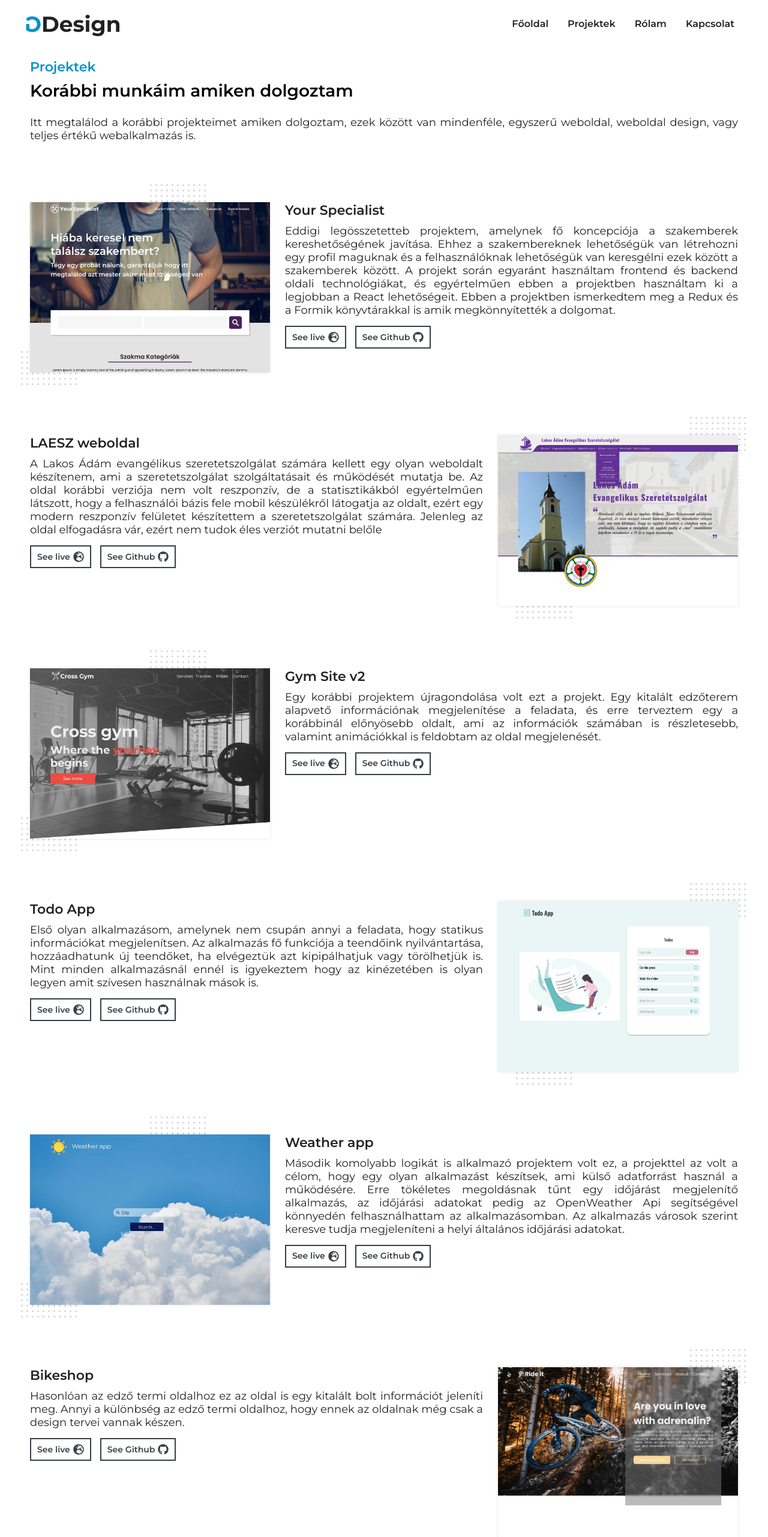
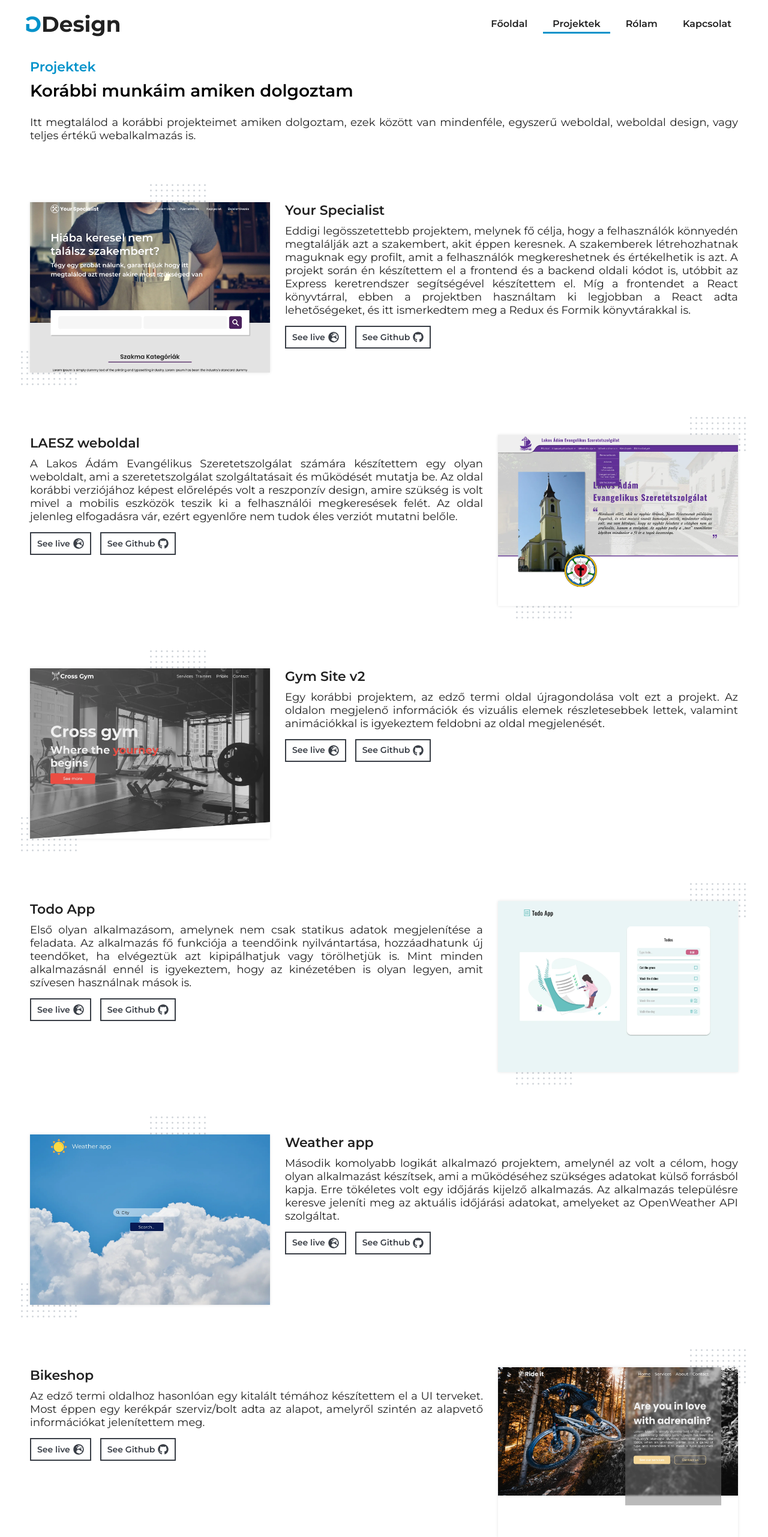
Before and after one commit to Gkristof96/Portfolio_v3, a React (Create React App) app: page /projects in a window 1280 px wide. Shown: the top 2562 px of the page at 60% size. Built offline with nearby package versions, Linux system fonts and the light colour scheme.

Commit message:
content changes

```diff
--- a/src/components/Layout/Header.js
+++ b/src/components/Layout/Header.js
@@ -29,22 +29,22 @@ const Header = (props) => {
       <nav className={navigation}>
         <ul>
           <li>
-            <NavLink to="/" activeClassName="active">
+            <NavLink to="/" exact activeClassName={style.active}>
               Főoldal
             </NavLink>
           </li>
           <li>
-            <NavLink to="/projects" activeClassName="active">
+            <NavLink to="/projects" activeClassName={style.active}>
               Projektek
             </NavLink>
           </li>
           <li>
-            <NavLink to="/about" activeClassName="active">
+            <NavLink to="/about" activeClassName={style.active}>
               Rólam
             </NavLink>
           </li>
           <li>
-            <NavLink to="/contact" activeClassName="active">
+            <NavLink to="/contact" activeClassName={style.active}>
               Kapcsolat
             </NavLink>
           </li>
--- a/src/components/Layout/Header.module.css
+++ b/src/components/Layout/Header.module.css
@@ -50,13 +50,14 @@ header .navigation ul {
 
 header .navigation ul li {
   transition: 0.5s ease-in-out;
+  margin: 0 5px;
 }
 
 header .navigation ul li:hover {
   transform: translateY(-5px);
 }
 
-header .navigation ul li a {
+.navigation ul li a {
   text-decoration: none;
   font-weight: 600;
   font-size: clamp(12px, 1.25vw, 18px);
@@ -65,8 +66,8 @@ header .navigation ul li a {
   color: #212121;
 }
 
-header .navigation ul li a.active {
-  font-size: clamp(14px, 1.25vw, 22px);
+.navigation ul li a.active {
+  border-bottom: 3px solid #0092ca;
 }
 
 header .hamburger-btn {
--- a/src/data/projects.js
+++ b/src/data/projects.js
@@ -4,7 +4,7 @@ export const projectData = [
     name: "Your Specialist",
     image: "images/projects/project_6.webp",
     description:
-      "Eddigi legösszetetteb projektem, amelynek fő koncepciója a szakemberek kereshetőségének javítása. Ehhez a szakembereknek lehetőségük van létrehozni egy profil maguknak és a felhasználóknak lehetőségük van keresgélni ezek között a szakemberek között. A projekt során egyaránt használtam frontend és backend oldali technológiákat, és egyértelműen ebben a projektben használtam ki a legjobban a React lehetőségeit. Ebben a projektben ismerkedtem meg a Redux és a Formik könyvtárakkal is amik megkönnyítették a dolgomat.",
+      "Eddigi legösszetettebb projektem, melynek fő célja, hogy a felhasználók könnyedén megtalálják azt a szakembert, akit éppen keresnek. A szakemberek létrehozhatnak maguknak egy profilt, amit a felhasználók megkereshetnek és értékelhetik is azt. A projekt során én készítettem el a frontend és a backend oldali kódot is, utóbbit az Express keretrendszer segítségével készítettem el. Míg a frontendet a React könyvtárral, ebben a projektben használtam ki legjobban a React adta lehetőségeket, és itt ismerkedtem meg a Redux és Formik könyvtárakkal is.",
     deploy_link:
       "https://www.figma.com/file/oQyHIgoTKudLshortAh3Q3/Your-Specialist_v3?node-id=0%3A1",
     github_link: "https://github.com/Gkristof96/Your-specilist_v2",
@@ -14,7 +14,7 @@ export const projectData = [
     name: "LAESZ weboldal",
     image: "images/projects/project_7.webp",
     description:
-      "A Lakos Ádám evangélikus szeretetszolgálat számára kellett egy olyan weboldalt készítenem, ami a szeretetszolgálat szolgáltatásait és működését mutatja be. Az oldal korábbi verziója nem volt reszponzív, de a statisztikákból egyértelműen látszott, hogy a felhasználói bázis fele mobil készülékről látogatja az oldalt, ezért egy modern reszponzív felületet készítettem a szeretetszolgálat számára. Jelenleg az oldal elfogadásra vár, ezért nem tudok éles verziót mutatni belőle ",
+      "A Lakos Ádám Evangélikus Szeretetszolgálat számára készítettem egy olyan weboldalt, ami a szeretetszolgálat szolgáltatásait és működését mutatja be. Az oldal korábbi verziójához képest előrelépés volt a reszponzív design, amire szükség is volt mivel a mobilis eszközök teszik ki a felhasználói megkeresések felét. Az oldal jelenleg elfogadásra vár, ezért egyenlőre nem tudok éles verziót mutatni belőle.",
     deploy_link: "https://kristof-gym-2.netlify.app",
     github_link: "https://github.com/Gkristof96/Brand_v2",
   },
@@ -23,7 +23,7 @@ export const projectData = [
     name: "Gym Site v2",
     image: "images/projects/project_1.webp",
     description:
-      "Egy korábbi projektem újragondolása volt ezt a projekt. Egy kitalált edzőterem alapvető információnak megjelenítése a feladata, és erre terveztem egy a korábbinál előnyösebb oldalt, ami az információk számában is részletesebb, valamint animációkkal is feldobtam az oldal megjelenését.",
+      "Egy korábbi projektem, az edző termi oldal újragondolása volt ezt a projekt. Az oldalon megjelenő információk és vizuális elemek részletesebbek lettek, valamint animációkkal is igyekeztem feldobni az oldal megjelenését. ",
     deploy_link: "https://kristof-todo.netlify.app",
     github_link: "https://github.com/Gkristof96/Todo-app",
   },
@@ -32,7 +32,7 @@ export const projectData = [
     name: "Todo App",
     image: "images/projects/project_2.webp",
     description:
-      "Első olyan alkalmazásom, amelynek nem csupán annyi a feladata, hogy statikus információkat megjelenítsen. Az alkalmazás fő funkciója a teendőink nyilvántartása, hozzáadhatunk új teendőket, ha elvégeztük azt kipipálhatjuk vagy törölhetjük is. Mint minden alkalmazásnál ennél is igyekeztem hogy az kinézetében is olyan legyen amit szívesen használnak mások is.",
+      "Első olyan alkalmazásom, amelynek nem csak statikus adatok megjelenítése a feladata. Az alkalmazás fő funkciója a teendőink nyilvántartása, hozzáadhatunk új teendőket, ha elvégeztük azt kipipálhatjuk vagy törölhetjük is. Mint minden alkalmazásnál ennél is igyekeztem, hogy az kinézetében is olyan legyen, amit szívesen használnak mások is.",
     deploy_link: "https://kristof-todo.netlify.app",
     github_link: "https://github.com/Gkristof96/Todo-app",
   },
@@ -41,7 +41,7 @@ export const projectData = [
     name: "Weather app",
     image: "images/projects/project_3.webp",
     description:
-      "Második komolyabb logikát is alkalmazó projektem volt ez, a projekttel az volt a célom, hogy egy olyan alkalmazást készítsek, ami külső adatforrást használ a működésére. Erre tökéletes megoldásnak tűnt egy időjárást megjelenítő alkalmazás, az időjárási adatokat pedig az OpenWeather Api segítségével könnyedén felhasználhattam az alkalmazásomban. Az alkalmazás városok szerint keresve tudja megjeleníteni a helyi általános időjárási adatokat.",
+      "Második komolyabb logikát alkalmazó projektem, amelynél az volt a célom, hogy olyan alkalmazást készítsek, ami a működéséhez szükséges adatokat külső forrásból kapja. Erre tökéletes volt egy időjárás kijelző alkalmazás. Az alkalmazás településre keresve jeleníti meg az aktuális időjárási adatokat, amelyeket az OpenWeather API szolgáltat.",
     deploy_link: "https://kristof-todo.netlify.app",
     github_link: "https://github.com/Gkristof96/Todo-app",
   },
@@ -50,7 +50,7 @@ export const projectData = [
     name: "Bikeshop",
     image: "images/projects/project_8.webp",
     description:
-      "Hasonlóan az edző termi oldalhoz ez az oldal is egy kitalált bolt információt jeleníti meg. Annyi a különbség az edző termi oldalhoz, hogy ennek az oldalnak még csak a design tervei vannak készen.",
+      "Az edző termi oldalhoz hasonlóan egy kitalált témához készítettem el a UI terveket. Most éppen egy kerékpár szerviz/bolt adta az alapot, amelyről szintén az alapvető információkat jelenítettem meg. ",
     deploy_link: "https://kristof-todo.netlify.app",
     github_link: "https://github.com/Gkristof96/Todo-app",
   },
@@ -59,7 +59,7 @@ export const projectData = [
     name: "Portfolio v2",
     image: "images/projects/project_9.webp",
     description:
-      "Második portfolió oldalam, viszonylag hamar elkészítettem a portfolió oldalam második verzióját, ennek oka az volt, hogy nem voltam megelégedve az oldal több funkciójával sem. Az új oldalon több információt jelenítettem meg magamról, valamint a projektjeim is átláthatóbb formában tudtam prezentálni.",
+      "Második portfolió oldalam, nem telt el sok idő az első és a második verzió között. Ennek fő oka az volt, hogy nem voltam megelégedve az első verzió több funkciójával sem. Az új oldalon több információt jelenítettem meg magamról, és a projekteket is átláthatóbb formában prezentáltam.",
     deploy_link: "https://kristof-todo.netlify.app",
     github_link: "https://github.com/Gkristof96/Todo-app",
   },
@@ -68,7 +68,7 @@ export const projectData = [
     name: "Portfolio v1",
     image: "images/projects/project_4.webp",
     description:
-      "Első portfolió oldalam, amelynek elsődleges célja a korábbi munkáim megjelenítése volt, ezen felül további információkat szolgáltatott rólam. Valamint remek fejlődési lehetőséget nyújtott UI tervezés szempontjából.",
+      "Első portfolió oldalam, amelyet azért hoztam létre, hogy korábbi projektjeimet egyhelyen tudjam bemutatni, valamint egyéb érdekes információkat magamról. Az oldal eredeti szerepe mellett remek lehetőség volt UI tervezési készségeim fejlesztésére is.",
     deploy_link: "https://kristof-todo.netlify.app",
     github_link: "https://github.com/Gkristof96/Todo-app",
   },
@@ -77,7 +77,7 @@ export const projectData = [
     name: "Gym Site v1",
     image: "images/projects/project_5.webp",
     description:
-      "Első projektem a frontend fejlesztés területén, ami egy teljes weboldal tervezését foglalta magában. Az feladata egy fiktív edzőterem általános információnak megjelenítése, edzők, árak, valamint elérhetőségek.",
+      "Első olyan projektem, amiben egy teljes weboldalt próbáltam meg létrehozni. Az oldal fő funkciója egy fiktív edzőterem általános információnak a megjelenítése volt, mint például árak, edzők, valamint az elérhetőségek.",
     deploy_link: "https://kristof-todo.netlify.app",
     github_link: "https://github.com/Gkristof96/Todo-app",
   },
--- a/src/pages/ContactScreen.js
+++ b/src/pages/ContactScreen.js
@@ -52,7 +52,7 @@ const ContactScreen = () => {
               Ha felkeltettem az érdeklődésedet, vagy csupán kérdezni szeretnél
               tőlem valamit, akkor itt remek lehetőséged van erre. Az alább
               felsorolt elérhetőségeken keresztül elérhetsz bármikor, vagy
-              használhatod az itt megtalálható űrlapot is amit külön erre
+              használhatod az itt megtalálható űrlapot is, amit külön erre
               készítettem. Amint lehetőségem engedi válaszolni fogok a
               leveledre.
             </p>
--- a/src/pages/ProjectsScreen.js
+++ b/src/pages/ProjectsScreen.js
@@ -2,8 +2,6 @@ import ProjectCard from "../components/HomeScreen/Projects/ProjectCard";
 import Card from "../components/UI/Card";
 import style from "./Screen.module.css";
 import { projectData } from "../data/projects";
-import GradientLine from "../components/UI/GradientLine";
-import LinkButton from "../components/UI/Buttons/LinkButton";
 
 const ProjectsScreen = () => {
   return (
@@ -20,11 +18,6 @@ const ProjectsScreen = () => {
           <ProjectCard projectData={data} key={data.id} />
         ))}
       </div>
-      <div className={style["link-wrapper"]}>
-        <GradientLine />
-        <LinkButton path="/">Vissza a Kezdőlapra</LinkButton>
-        <GradientLine side="right" />
-      </div>
     </Card>
   );
 };
```
Also changed, not shown: src/components/HomeScreen/About.js (+7 -7 lines), src/components/HomeScreen/Contact.js (+4 -3 lines), src/pages/AboutScreen.js (+7 -7 lines).
